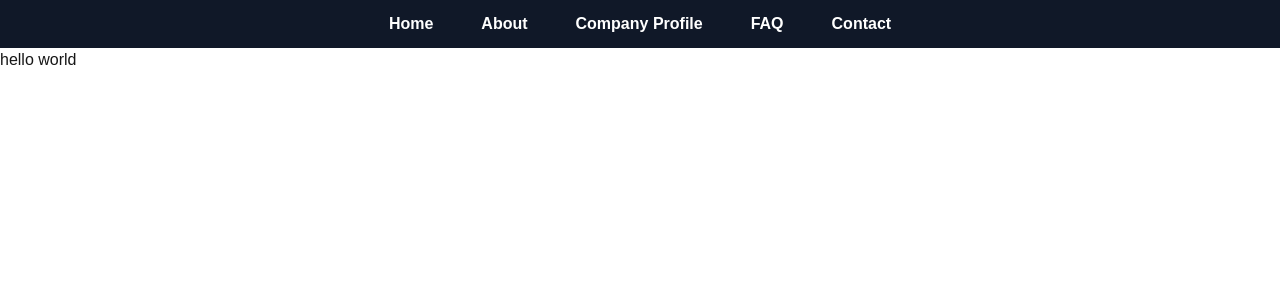
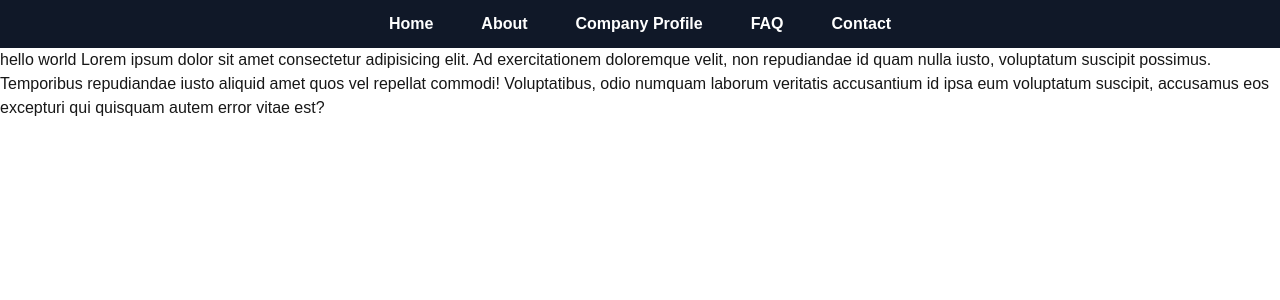
Before and after one commit to WebCodeKing/brightpath, a Next.js app: page / in a window 1280 px wide. Shown: the top 300 px of the page. Built offline with nearby package versions, Linux system fonts and the light colour scheme.

Commit message:
fix bugs

```diff
--- a/pages/index.js
+++ b/pages/index.js
@@ -14,7 +14,7 @@ const geistMono = Geist_Mono({
 export default function Home() {
   return (
     <>
-    <div>hello world
+    <div>hello world Lorem ipsum dolor sit amet consectetur adipisicing elit. Ad exercitationem doloremque velit, non repudiandae id quam nulla iusto, voluptatum suscipit possimus. Temporibus repudiandae iusto aliquid amet quos vel repellat commodi! Voluptatibus, odio numquam laborum veritatis accusantium id ipsa eum voluptatum suscipit, accusamus eos excepturi qui quisquam autem error vitae est?
     </div>
     </>
   );
```
